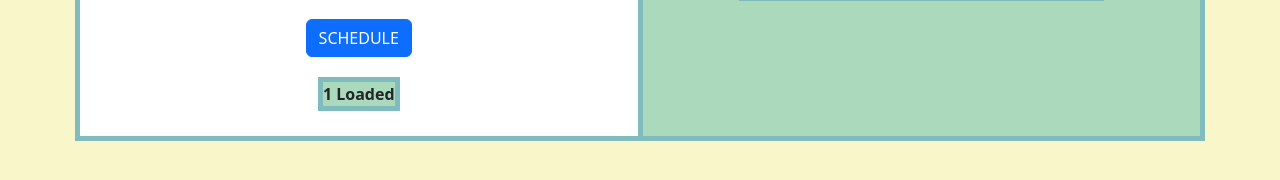
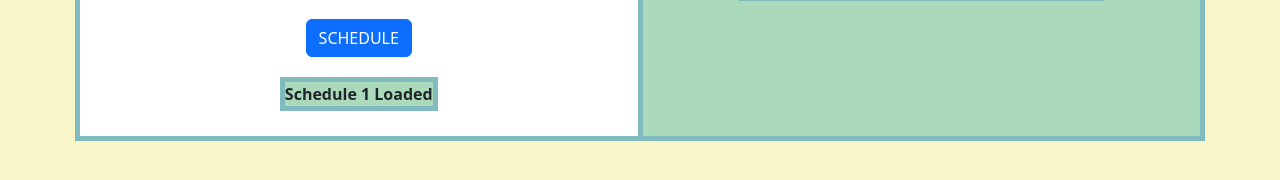
Before and after one commit to PhotonMoton/Simple-School-Bell-System, a Flask app: a page that uses templates/index.html in a window 1280 px wide. Shown: the part 557-737 px from the top of the page. Run offline with Flask 3, Linux system fonts and the light colour scheme; parts of the project's set-up code (start-up, migrations or seed data) failed here and were passed over.

Commit message:
remove sched

```diff
--- a/main.py
+++ b/main.py
@@ -1,6 +1,6 @@
 import subprocess  # For executing shell commands
 from flask import Flask, render_template, request, redirect, url_for  # Flask web framework imports
-from models import delete_files_in_folder, create_schedule, cut_audio, time_to_seconds, get_schedule, update_schedule, reset_schedule
+from models import delete_files_in_folder, create_schedule, cut_audio, time_to_seconds, get_schedule, update_schedule, reset_schedule, delete_schedule
 from datetime import datetime  # For handling date and time operations
 import multiprocessing  # For parallel execution
 import pytz  # For timezone conversions
@@ -352,6 +352,19 @@ def add_schedule():
 
     return redirect(url_for('index', redirected=True))
 
+# Flask route for removing schedule
+@app.route('/remove-schedule', methods=['POST', 'GET'])
+def remove_schedule():
+    global app_state
+
+    schedule = int(request.form.get('del_sched'))
+    schedule_filename = f"schedule_{schedule}.json"
+    if schedule > 3:
+        delete_schedule(schedule_filename)
+        app_state.pop(f"schedule_{schedule}")
+        app_state["schedule"] = "1"
+
+
 
 # Flask route for changing the current loaded schedule
 @app.route('/load-schedule', methods = ['POST', 'GET'])
--- a/templates/index.html
+++ b/templates/index.html
@@ -130,10 +130,19 @@
                                             {% endfor %}
                                         </select>
                                     </form>
-                                    <!-- Add New Schedule Button -->
-                                    <form action="{{ url_for('add_schedule') }}" method="post" style="margin-top: 10px;">
-                                        <button type="submit" class="btn btn-secondary">Add New Schedule</button>
-                                    </form>
+                                    <!-- Add New Schedule Button or Remove Schedule-->
+                                    <div class="row">
+                                        <div class="col">
+                                            <form action="{{ url_for('add_schedule') }}" method="post" style="margin-top: 10px;">
+                                                <button type="submit" class="btn btn-secondary">Add New Schedule</button>
+                                            </form>
+                                        </div>
+                                        <div class="col">
+                                            <form action="{{ url_for('remove_schedule') }}" method="post" style="margin-top: 10px;">
+                                                <button name="del_sched" type="submit" class="btn btn-danger" value="{{ app_state[schedule] }}">Add New Schedule</button>
+                                            </form>
+                                        </div>
+                                    </div>
 
                                     {% for time_slot in app_state["schedule_"+app_state["schedule"]] %}
                                     <form action="/remove-slot" method="post">
@@ -186,7 +195,7 @@
                 </div>
                 <div class="row">
                     <div class = "col">
-                        <p class="scheduleIndicator">{{ app_state["schedule"] }} Loaded</p>
+                        <p class="scheduleIndicator">Schedule {{ app_state["schedule"] }} Loaded</p>
                     </div>
                 </div>
             </div>
```
Also changed, not shown: models.py (+7 -0 lines).
